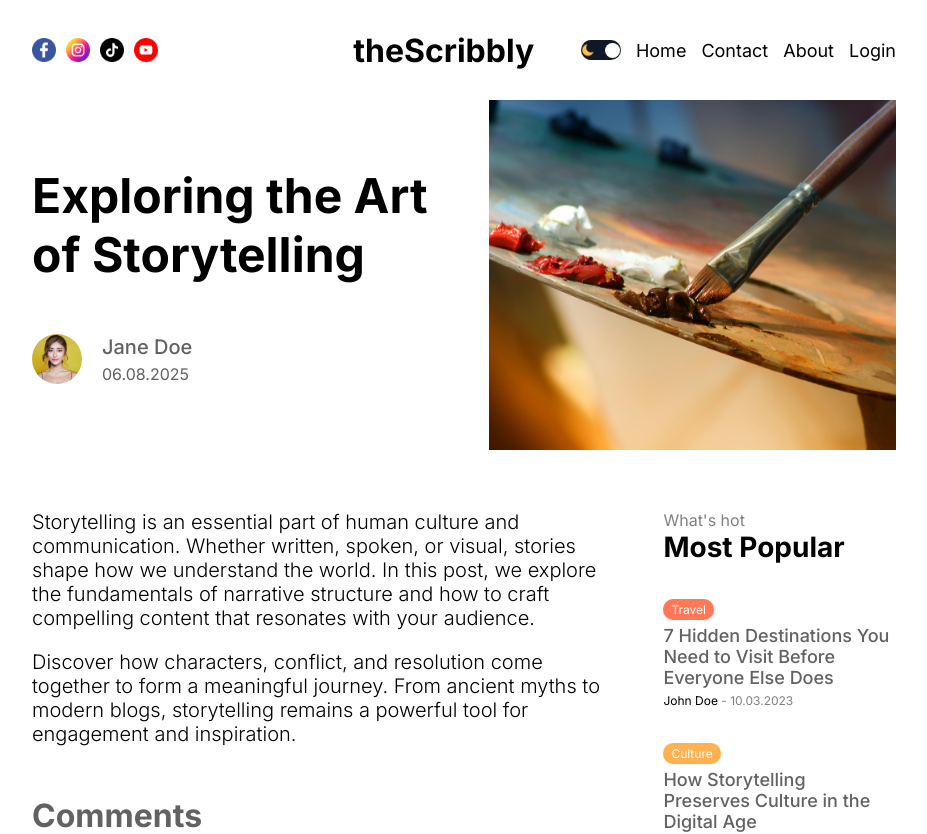
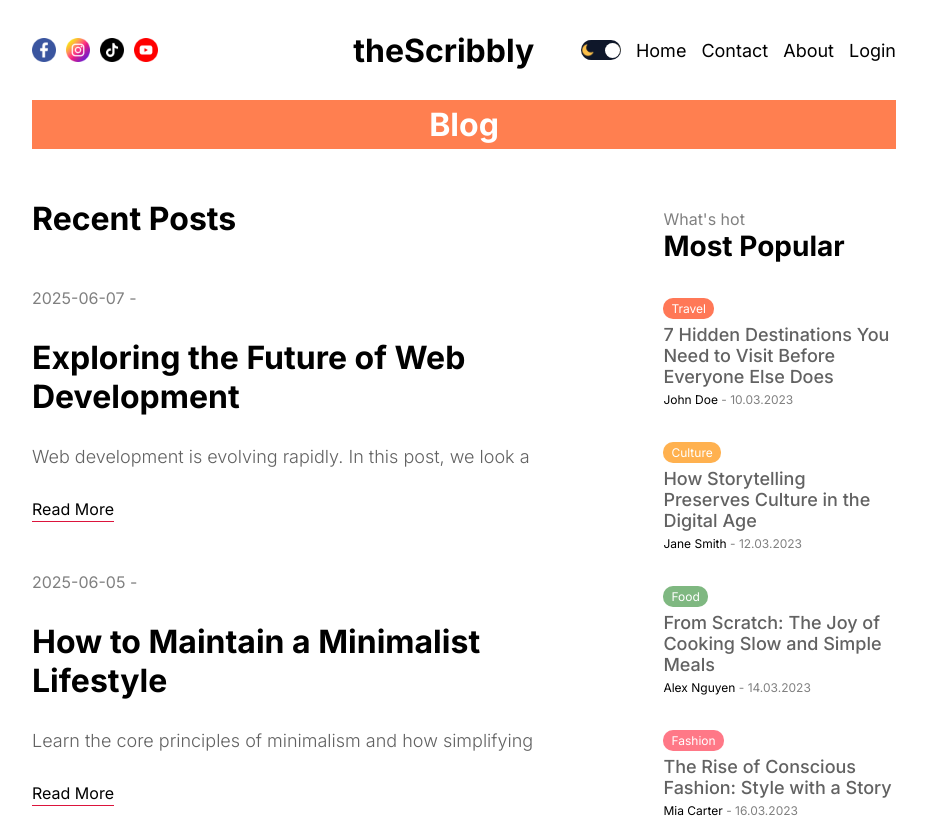
Before and after one commit to Nainee99/the-scribbly, a Next.js app: page /blog in a window 1280 px wide. Shown: the top 834 px of the page, without its empty margins (176-1103 px from the left). Built offline with nearby package versions, Linux system fonts and the light colour scheme.

Commit message:
ui: create blog category listing page with dummy data

```diff
--- /dev/null
+++ b/src/app/blog/blogPage.module.css
@@ -0,0 +1,12 @@
+.title {
+  background-color: coral;
+  color: white;
+  padding: 5px 10px;
+  text-align: center;
+  text-transform: capitalize;
+}
+
+.content {
+  display: flex;
+  gap: 50px;
+}
--- /dev/null
+++ b/src/app/blog/page.jsx
@@ -0,0 +1,20 @@
+import CardList from "@/components/cardList/CardList";
+import styles from "./blogPage.module.css";
+import Menu from "@/components/Menu/Menu";
+
+const BlogPage = ({ searchParams }) => {
+  const page = parseInt(searchParams.page) || 1;
+  const { cat } = searchParams;
+
+  return (
+    <div className={styles.container}>
+      <h1 className={styles.title}>{cat} Blog</h1>
+      <div className={styles.content}>
+        <CardList page={page} cat={cat} />
+        <Menu />
+      </div>
+    </div>
+  );
+};
+
+export default BlogPage;
```
